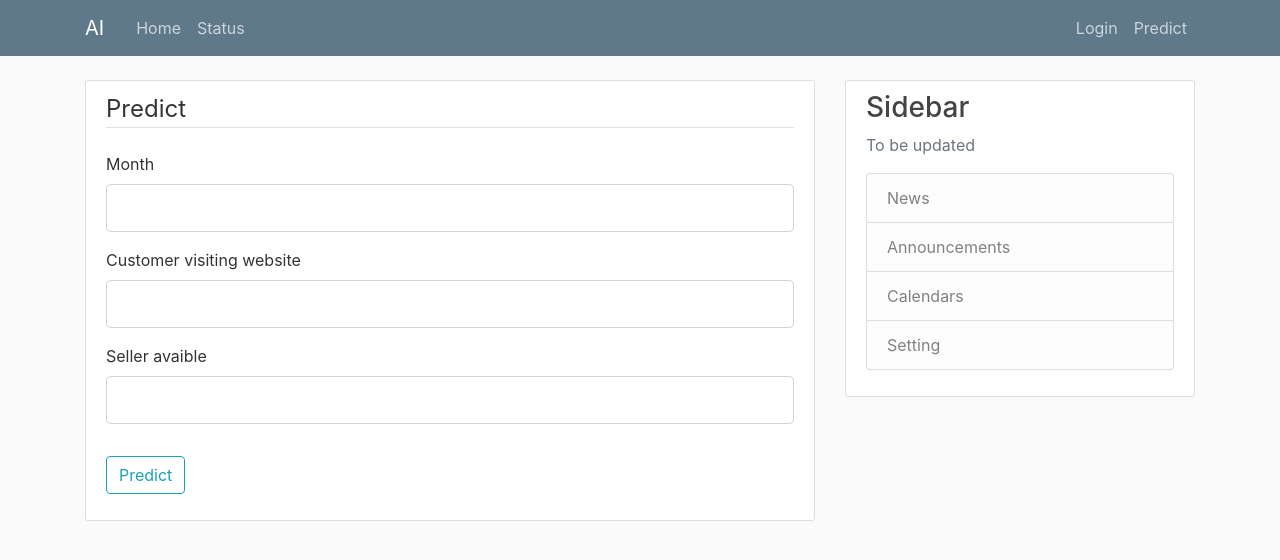
After one commit to kaiyungtan/challenge-flask-api, a Flask app: page /predict in a window 1280 px wide. The commit adds this page. Shown: the top 560 px of the page. Run offline with Flask 2, Linux system fonts and the light colour scheme; some libraries are stand-ins or nearby versions.

Commit message:
upload images for route predict

```diff
--- a/forms.py
+++ b/forms.py
@@ -1,10 +1,16 @@
 from flask_wtf import FlaskForm
-from wtforms import StringField, PasswordField, SubmitField
+from wtforms import StringField, PasswordField, SubmitField, IntegerField
 from wtforms.validators import DataRequired
 
 class LoginForm(FlaskForm):
-	username = StringField('Username',
-							validators=[DataRequired()])
-	password = PasswordField('Password',
-							validators=[DataRequired()])
+	username = StringField('Username', validators=[DataRequired()])
+	password = PasswordField('Password', validators=[DataRequired()])
 	submit = SubmitField('Login')
+
+
+class PredictForm(FlaskForm):
+	month = IntegerField('Month', validators=[DataRequired()])
+	customer_visiting_website = IntegerField('Customer visiting website',validators=[DataRequired()])
+	seller_avaible =  IntegerField('Seller avaible',validators=[DataRequired()])
+
+	submit = SubmitField('Predict')
--- a/main.py
+++ b/main.py
@@ -1,5 +1,6 @@
 from flask import Flask, render_template, url_for, flash, redirect
-from forms import LoginForm
+from forms import LoginForm, PredictForm
+from random import randint
 
 app = Flask(__name__)
 
@@ -22,6 +23,17 @@ def login():
 		return redirect(url_for('home'))
 	return render_template('login.html', title='Login', form=form)
 
+@app.route("/predict" ,methods=['GET','POST'])
+def predict():
+	form = PredictForm()
+	value = randint(2000,5000)
+	if form.validate_on_submit():
+		flash(f'Prediction: {value}' ,'success')
+		return redirect(url_for('home'))
+	return render_template('predict.html', title='Predict', form=form)
+
+
+
 
 if __name__ == '__main__':
 	app.run(debug=True)
--- a/templates/home.html
+++ b/templates/home.html
@@ -1,6 +1,5 @@
 {% extends "layout.html" %}
 {% block content %}
 
-	<h1>Home Page</h1>
 
 {% endblock content %}
--- a/templates/layout.html
+++ b/templates/layout.html
@@ -32,6 +32,7 @@
             <!-- Navbar Right Side -->
             <div class="navbar-nav">
               <a class="nav-item nav-link" href="{{ url_for('login') }}">Login</a>
+              <a class="nav-item nav-link" href="{{ url_for('predict') }}">Predict</a>
             </div>
           </div>
         </div>
--- /dev/null
+++ b/templates/predict.html
@@ -0,0 +1,53 @@
+{% extends "layout.html" %}
+{% block content %}
+    <div class="content-section">
+        <form method="POST" action="">
+            {{ form.hidden_tag() }}
+            <fieldset class="form-group">
+                <legend class="border-bottom mb-4">Predict</legend>
+                <div class="form-group">
+                    {{ form.month.label(class="form-control-label") }}
+                    {% if form.month.errors %}
+                        {{ form.month(class="form-control form-control-lg is-invalid") }}
+                        <div class="invalid-feedback">
+                            {% for error in form.month.errors %}
+                                <span>{{ error }}</span>
+                            {% endfor %}
+                        </div>
+                    {% else %}
+                        {{ form.month(class="form-control form-control-lg") }}
+                    {% endif %}
+                </div>
+                <div class="form-group">
+                    {{ form.customer_visiting_website.label(class="form-control-label") }}
+                    {% if form.customer_visiting_website.errors %}
+                        {{ form.customer_visiting_website(class="form-control form-control-lg is-invalid") }}
+                        <div class="invalid-feedback">
+                            {% for error in form.customer_visiting_website.errors %}
+                                <span>{{ error }}</span>
+                            {% endfor %}
+                        </div>
+                    {% else %}
+                        {{ form.customer_visiting_website(class="form-control form-control-lg") }}
+                    {% endif %}
+                </div>
+                <div class="form-group">
+                    {{ form.seller_avaible.label(class="form-control-label") }}
+                    {% if form.seller_avaible.errors %}
+                        {{ form.seller_avaible(class="form-control form-control-lg is-invalid") }}
+                        <div class="invalid-feedback">
+                            {% for error in form.seller_avaible.errors %}
+                                <span>{{ error }}</span>
+                            {% endfor %}
+                        </div>
+                    {% else %}
+                        {{ form.seller_avaible(class="form-control form-control-lg") }}
+                    {% endif %}
+                </div>
+            </fieldset>
+            <div class="form-group">
+                {{ form.submit(class="btn btn-outline-info") }}
+            </div>
+        </form>
+    </div>
+{% endblock content %}
```
Also changed, not shown: route login images/4. login_successful_with_username_password_length.png (deleted), route login images/4. login_successful_with_username_password_lengths.png (added), route predict images/1. Predict_blank.png (added), route predict images/2. Predict_with_info.png (added), route predict images/3. Prediction_result.png (added), 1 other file.
